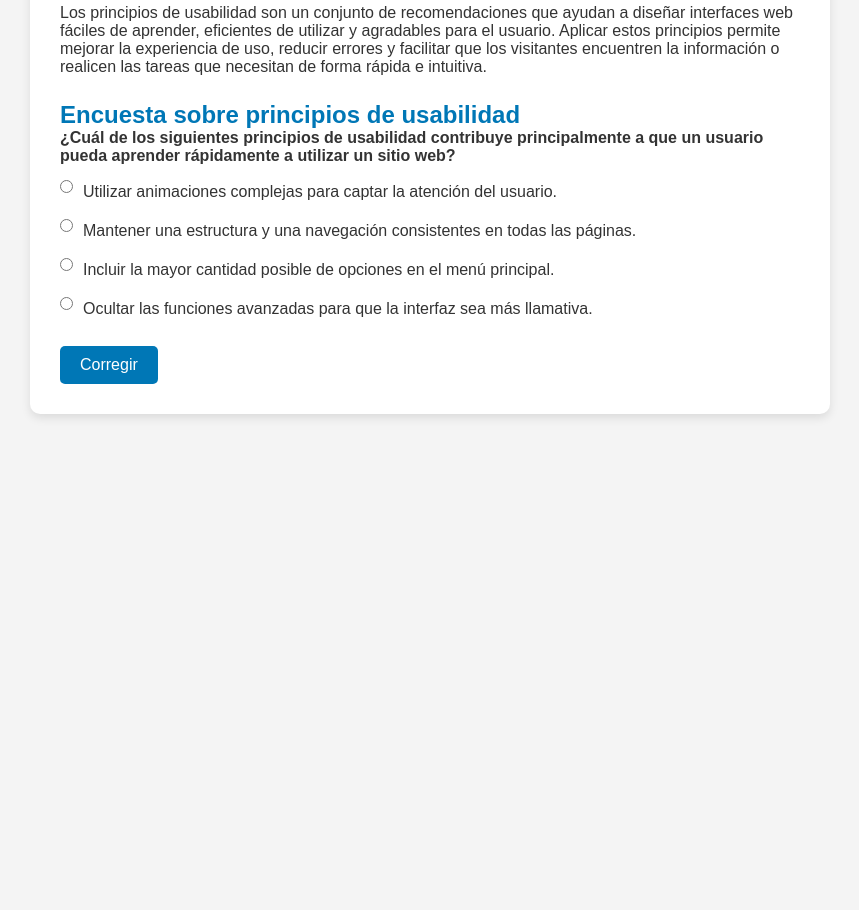
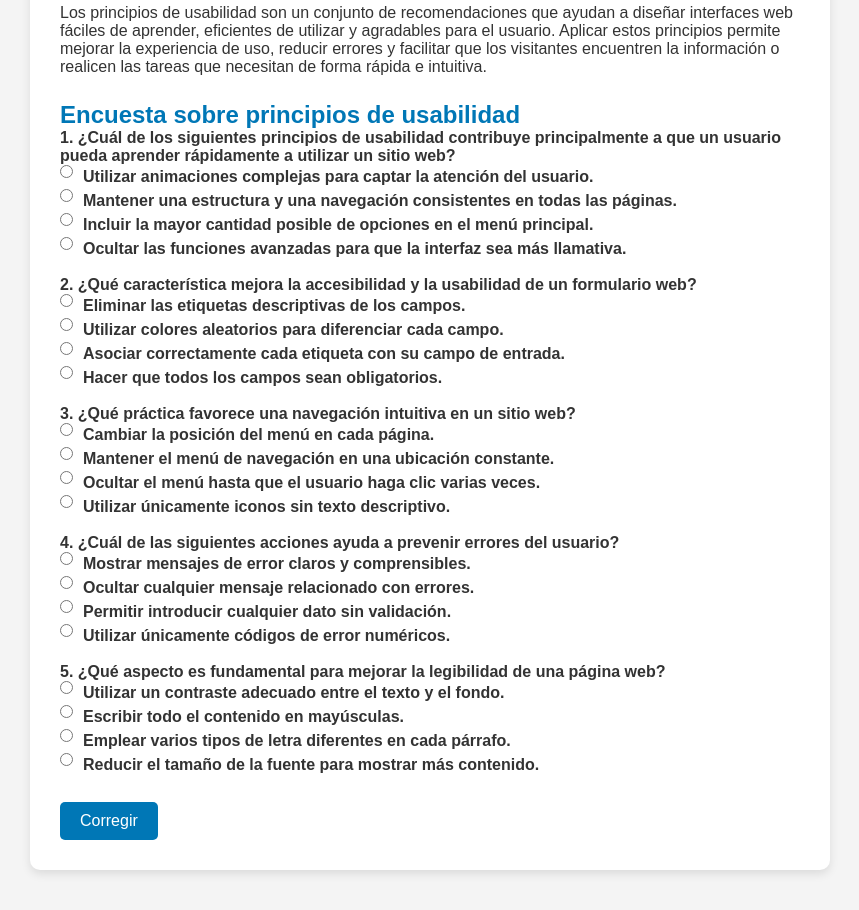
Before and after one commit to FranHernandezL/cuestionario-usabilidad, a plain HTML site: page index.html in a window 1280 px wide. Shown: the part 128-1038 px from the top of the page, without its empty margins (210-1069 px from the left). Before the commit the page ends 800 px from the top, so only its background shows below. Drawn offline with Linux system fonts and the light colour scheme.

Commit message:
Actualizar contenido del cuestionario

```diff
--- a/index.html
+++ b/index.html
@@ -23,8 +23,11 @@
             <h2>Encuesta sobre principios de usabilidad</h2>
 
             <form>
-                <p class="pregunta">
-                    ¿Cuál de los siguientes principios de usabilidad contribuye principalmente
+
+                <!-- Pregunta 1 -->
+                <div class="pregunta">
+                    <p>
+                        1. ¿Cuál de los siguientes principios de usabilidad contribuye principalmente
                         a que un usuario pueda aprender rápidamente a utilizar un sitio web?
                     </p>
 
@@ -47,8 +50,118 @@
                         <input type="radio" name="pregunta1" value="d">
                         Ocultar las funciones avanzadas para que la interfaz sea más llamativa.
                     </label>
+                </div>
+
+                <!-- Pregunta 2 -->
+                <div class="pregunta">
+                    <p>
+                        2. ¿Qué característica mejora la accesibilidad y la usabilidad de un formulario web?
+                    </p>
+
+                    <label>
+                        <input type="radio" name="pregunta2" value="a">
+                        Eliminar las etiquetas descriptivas de los campos.
+                    </label>
+
+                    <label>
+                        <input type="radio" name="pregunta2" value="b">
+                        Utilizar colores aleatorios para diferenciar cada campo.
+                    </label>
+
+                    <label>
+                        <input type="radio" name="pregunta2" value="c">
+                        Asociar correctamente cada etiqueta con su campo de entrada.
+                    </label>
+
+                    <label>
+                        <input type="radio" name="pregunta2" value="d">
+                        Hacer que todos los campos sean obligatorios.
+                    </label>
+                </div>
+
+                <!-- Pregunta 3 -->
+                <div class="pregunta">
+                    <p>
+                        3. ¿Qué práctica favorece una navegación intuitiva en un sitio web?
+                    </p>
+
+                    <label>
+                        <input type="radio" name="pregunta3" value="a">
+                        Cambiar la posición del menú en cada página.
+                    </label>
+
+                    <label>
+                        <input type="radio" name="pregunta3" value="b">
+                        Mantener el menú de navegación en una ubicación constante.
+                    </label>
+
+                    <label>
+                        <input type="radio" name="pregunta3" value="c">
+                        Ocultar el menú hasta que el usuario haga clic varias veces.
+                    </label>
+
+                    <label>
+                        <input type="radio" name="pregunta3" value="d">
+                        Utilizar únicamente iconos sin texto descriptivo.
+                    </label>
+                </div>
+
+                <!-- Pregunta 4 -->
+                <div class="pregunta">
+                    <p>
+                        4. ¿Cuál de las siguientes acciones ayuda a prevenir errores del usuario?
+                    </p>
+
+                    <label>
+                        <input type="radio" name="pregunta4" value="a">
+                        Mostrar mensajes de error claros y comprensibles.
+                    </label>
+
+                    <label>
+                        <input type="radio" name="pregunta4" value="b">
+                        Ocultar cualquier mensaje relacionado con errores.
+                    </label>
+
+                    <label>
+                        <input type="radio" name="pregunta4" value="c">
+                        Permitir introducir cualquier dato sin validación.
+                    </label>
+
+                    <label>
+                        <input type="radio" name="pregunta4" value="d">
+                        Utilizar únicamente códigos de error numéricos.
+                    </label>
+                </div>
+
+                <!-- Pregunta 5 -->
+                <div class="pregunta">
+                    <p>
+                        5. ¿Qué aspecto es fundamental para mejorar la legibilidad de una página web?
+                    </p>
+
+                    <label>
+                        <input type="radio" name="pregunta5" value="a">
+                        Utilizar un contraste adecuado entre el texto y el fondo.
+                    </label>
+
+                    <label>
+                        <input type="radio" name="pregunta5" value="b">
+                        Escribir todo el contenido en mayúsculas.
+                    </label>
+
+                    <label>
+                        <input type="radio" name="pregunta5" value="c">
+                        Emplear varios tipos de letra diferentes en cada párrafo.
+                    </label>
+
+                    <label>
+                        <input type="radio" name="pregunta5" value="d">
+                        Reducir el tamaño de la fuente para mostrar más contenido.
+                    </label>
+                </div>
 
                 <button type="button">Corregir</button>
+
             </form>
         </section>
     </main>
```
Lines whose indentation alone changed are shown as unchanged.
